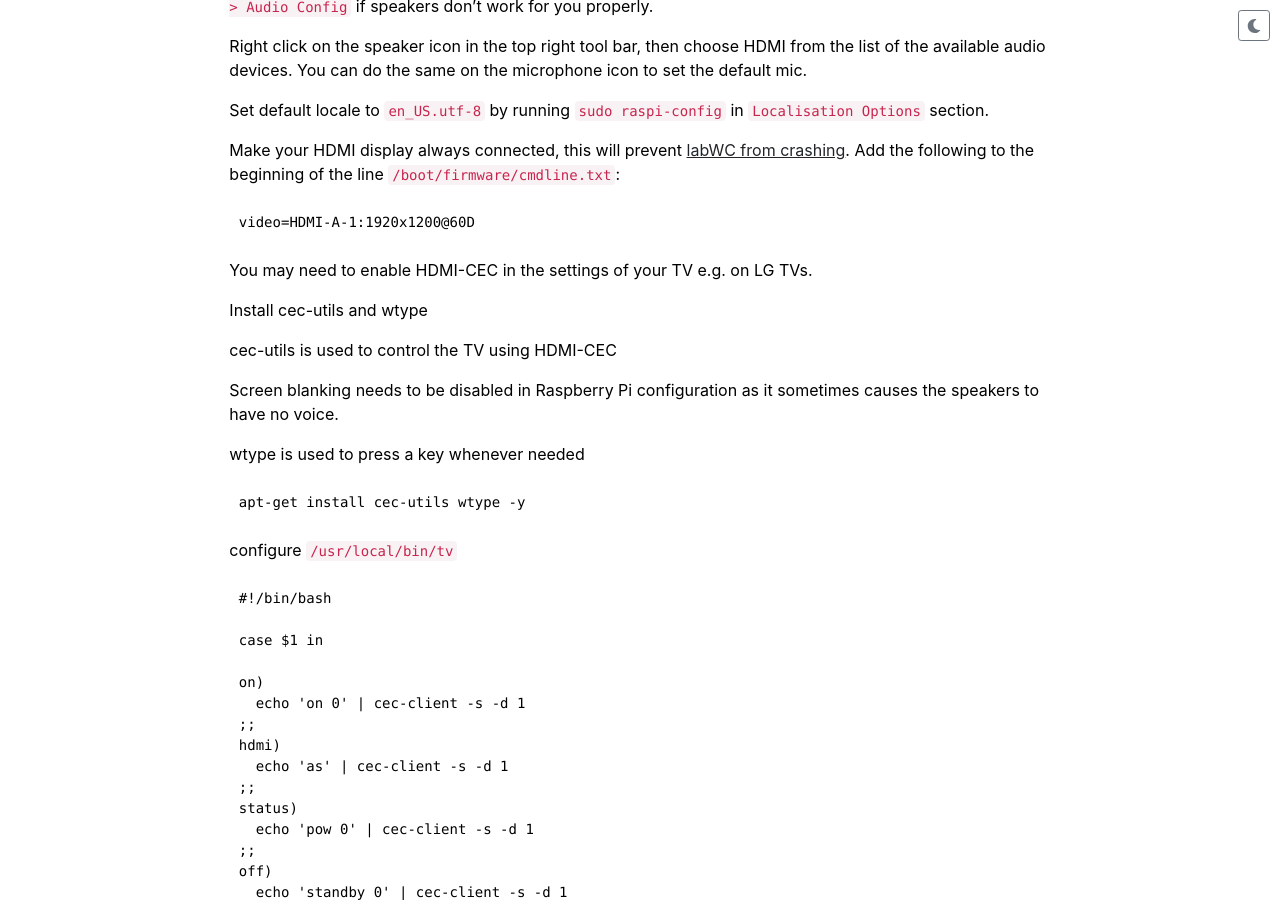
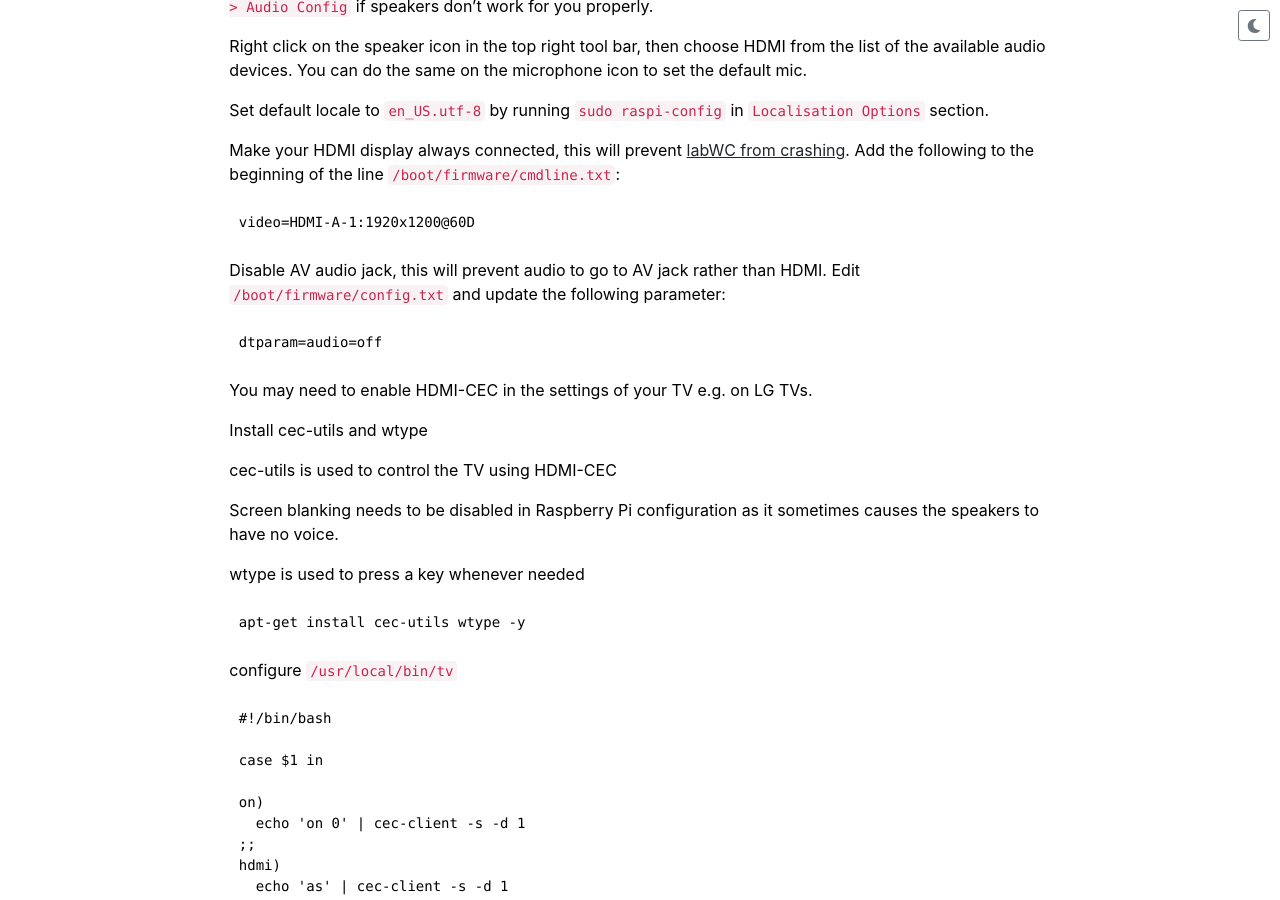
Before and after one commit to callontv/callontv.github.io, a Jekyll site: the page built from software.md, in a window 1280 px wide and 900 px high, scrolled down 347 px. Built offline with Jekyll 4.4.1, drawn with Linux system fonts in a browser that asks for light colours.

Commit message:
Disabled 3.5mm jack AV on rpi4

````diff
--- a/software.md
+++ b/software.md
@@ -18,6 +18,11 @@ Make your HDMI display always connected, this will prevent [labWC from crashing]
 
 ```
 video=HDMI-A-1:1920x1200@60D
+```
+
+Disable AV audio jack, this will prevent audio to go to AV jack rather than HDMI. Edit `/boot/firmware/config.txt` and update the following parameter:
+```
+dtparam=audio=off
 ```
 
 You may need to enable HDMI-CEC in the settings of your TV e.g. on LG TVs.
````
